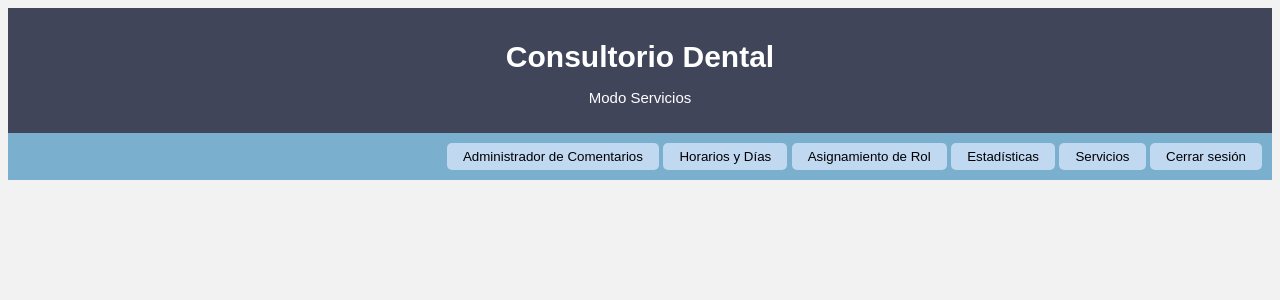
After one commit to AngelRicardoGarzaGalvan/PIA, a PHP site: page /admin/admin_servicios.html in a window 1280 px wide. The commit adds this page. Shown: the top 300 px of the page. Run offline with PHP 8.4, Linux system fonts and the light colour scheme.

Commit message:
Se agregaron botones para cerras sesion en las paginas del doctor, se agregaron los links para el js para los botones, se le agrego la barra de navegacion ala pagina de servicios

```diff
--- a/admin/admin_comentarios.html
+++ b/admin/admin_comentarios.html
@@ -15,7 +15,7 @@
   </div>
 
   <div class="nav-bar">
-    <button class="active" onclick="location.href='admin_comentarios.html'">Administrador de Comentarios</button>
+    <button onclick="location.href='admin_comentarios.html'">Administrador de Comentarios</button>
     <button onclick="location.href='admin_horarios.html'">Horarios y Días</button>
     <button onclick="location.href='admin_roles.html'">Asignamiento de Rol</button>
     <button onclick="location.href='admin_estadisticas.html'">Estadísticas</button>
--- a/admin/admin_estadisticas.html
+++ b/admin/admin_estadisticas.html
@@ -18,7 +18,7 @@
     <button onclick="location.href='admin_comentarios.html'">Administrador de Comentarios</button>
     <button onclick="location.href='admin_horarios.html'">Horarios y Días</button>
     <button onclick="location.href='admin_roles.html'">Asignamiento de Rol</button>
-    <button class="active" onclick="location.href='admin_estadisticas.html'">Estadísticas</button>
+    <button onclick="location.href='admin_estadisticas.html'">Estadísticas</button>
     <button onclick="location.href='admin_servicios.html'">Servicios</button>
     <button onclick="cerrarSesion()">Cerrar sesión</button>
   </div>
--- a/admin/admin_horarios.html
+++ b/admin/admin_horarios.html
@@ -16,7 +16,7 @@
 
   <div class="nav-bar">
     <button onclick="location.href='admin_comentarios.html'">Administrador de Comentarios</button>
-    <button class="active" onclick="location.href='admin_horarios.html'">Horarios y Días</button>
+    <button onclick="location.href='admin_horarios.html'">Horarios y Días</button>
     <button onclick="location.href='admin_roles.html'">Asignamiento de Rol</button>
     <button onclick="location.href='admin_estadisticas.html'">Estadísticas</button>
     <button onclick="location.href='admin_servicios.html'">Servicios</button>
--- a/admin/admin_roles.html
+++ b/admin/admin_roles.html
@@ -17,7 +17,7 @@
   <div class="nav-bar">
     <button onclick="location.href='admin_comentarios.html'">Administrador de Comentarios</button>
     <button onclick="location.href='admin_horarios.html'">Horarios y Días</button>
-    <button class="active" onclick="location.href='admin_roles.html'">Asignamiento de Rol</button>
+    <button onclick="location.href='admin_roles.html'">Asignamiento de Rol</button>
     <button onclick="location.href='admin_estadisticas.html'">Estadísticas</button>
     <button onclick="location.href='admin_servicios.html'">Servicios</button>
     <button onclick="cerrarSesion()">Cerrar sesión</button>
--- /dev/null
+++ b/admin/admin_servicios.html
@@ -0,0 +1,28 @@
+<!DOCTYPE html>
+<html lang="en">
+<head>
+    <meta charset="UTF-8">
+    <meta name="viewport" content="width=device-width, initial-scale=1.0">
+    <title>Consultorio Dental</title>
+    <link rel="stylesheet" href="../style.css">
+    <link rel="stylesheet" href="../css/style_admin.css">
+</head>
+<body>
+    <div class="top-bar">
+    <h1>Consultorio Dental</h1>
+    <p>Modo Servicios</p>
+    </div>
+
+    <div class="nav-bar">
+    <button onclick="location.href='admin_comentarios.html'">Administrador de Comentarios</button>
+    <button onclick="location.href='admin_horarios.html'">Horarios y Días</button>
+    <button onclick="location.href='admin_roles.html'">Asignamiento de Rol</button>
+    <button onclick="location.href='admin_estadisticas.html'">Estadísticas</button>
+    <button onclick="location.href='admin_servicios.html'">Servicios</button>
+    <button onclick="cerrarSesion()">Cerrar sesión</button>
+    </div>
+
+
+    <script src="../js/script_admin.js"></script>
+</body>
+</html>
--- a/doctor/doctor_citas.html
+++ b/doctor/doctor_citas.html
@@ -17,6 +17,7 @@
     <button class="active">Consulta de citas programadas</button>
     <button onclick="location.href='expedientes.html'">Expedientes</button>
     <button onclick="location.href='recetas.html'">Recetas Médicas</button>
+    <button onclick="cerrarSesion()">Cerrar sesión</button>
   </div>
 
   <div class="main-container">
--- a/doctor/expedientes.html
+++ b/doctor/expedientes.html
@@ -20,6 +20,7 @@
     <button onclick="location.href='doctor_citas.html'">Consulta de citas programadas</button>
     <button class="active" onclick="location.href='expedientes.html'">Expedientes</button>
     <button onclick="location.href='recetas.html'">Recetas Médicas</button>
+    <button onclick="cerrarSesion()">Cerrar sesión</button>
   </div>
 
   <div class="doctor-container">
--- a/doctor/panel.html
+++ b/doctor/panel.html
@@ -21,6 +21,6 @@
   <button onclick="location.href='expedientes.html'">Expedientes</button>
   <button onclick="location.href='recetas.html'">Recetas Médicas</button>
 </div>
-
+    <script src="../js/script_admin.js"></script>
 </body>
 </html>
--- a/doctor/recetas.html
+++ b/doctor/recetas.html
@@ -20,6 +20,7 @@
     <button onclick="location.href='doctor_citas.html'">Consulta de citas programadas</button>
     <button onclick="location.href='expedientes.html'">Expedientes</button>
     <button class="active">Recetas Médicas</button>
+    <button onclick="cerrarSesion()">Cerrar sesión</button>
   </div>
 
   <!-- Contenedor principal -->
@@ -48,5 +49,6 @@
       document.getElementById('paciente-nombre').textContent = usuario.pacienteSeleccionado;
     }
   </script>
+      <script src="../js/script_admin.js"></script>
 </body>
 </html>
```
Also changed, not shown: css/styles_doctor.css (+0 -25 lines).
